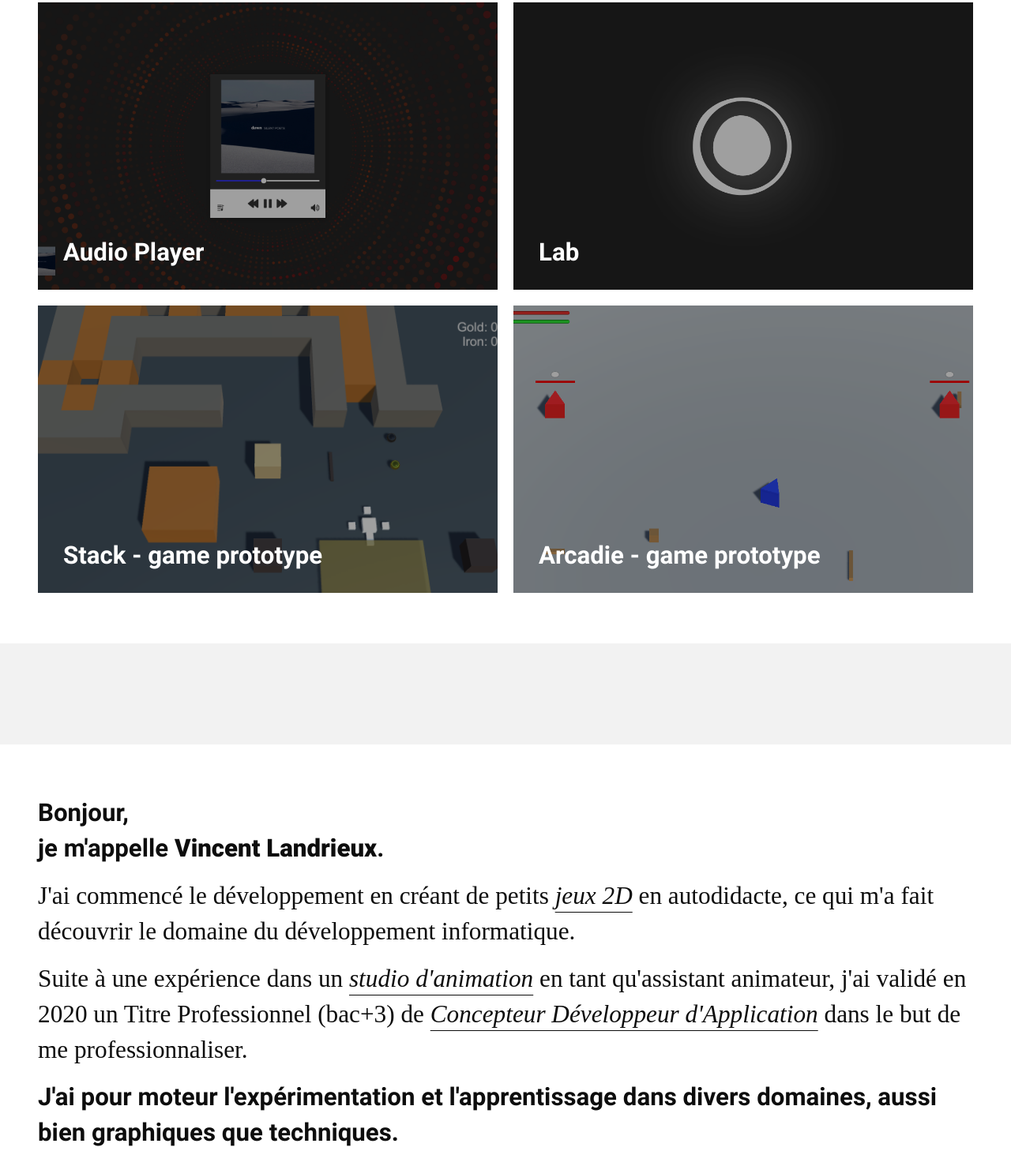
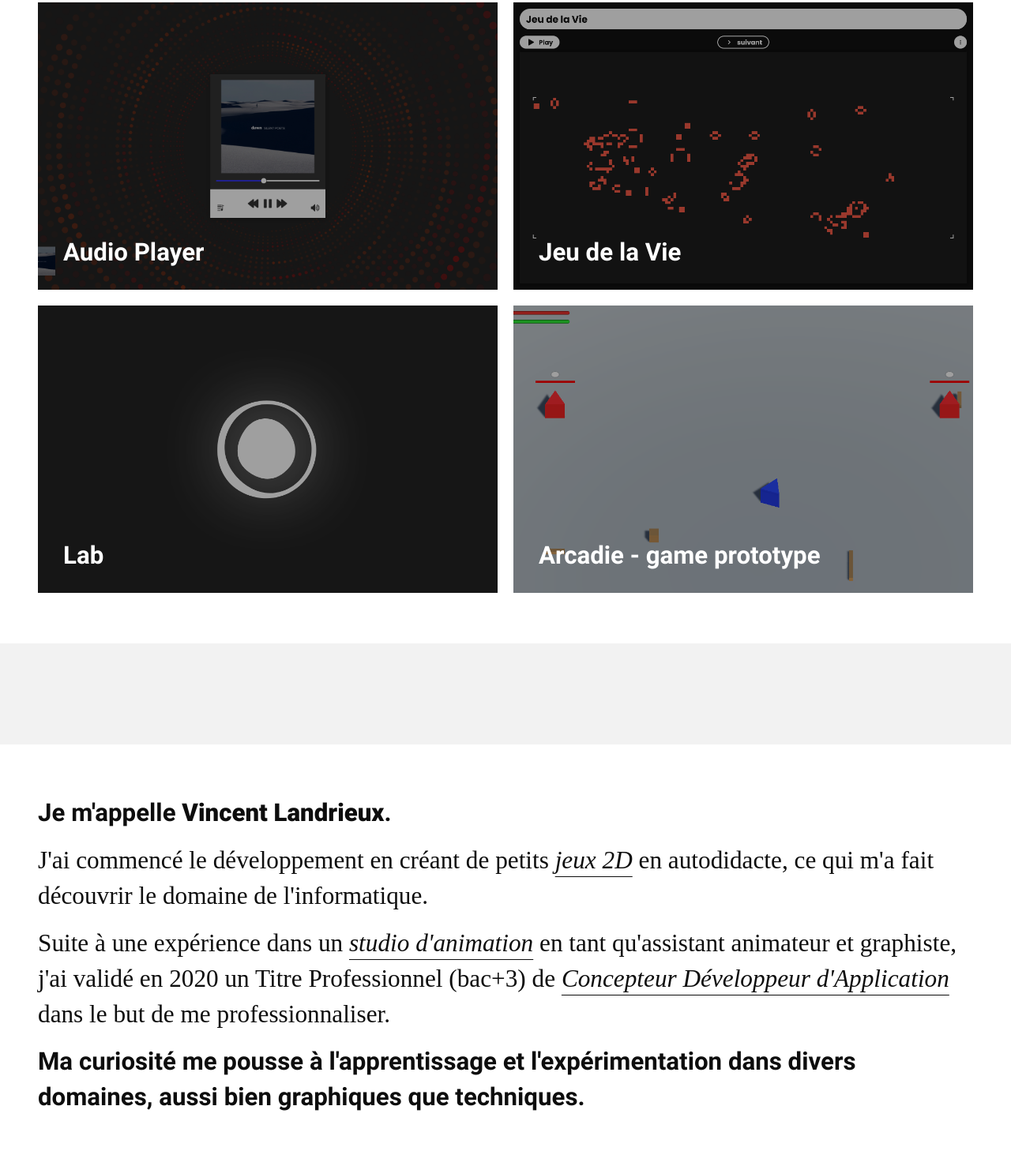
Before and after one commit to VincentLandrieux/VincentLandrieux.github.io, a website: page index.html in a window 1280 px wide. Shown: the part 1503-2980 px from the top of the page at 79% size. Drawn offline with Linux system fonts and the light colour scheme; a web font is replaced by a local one.

Commit message:
feat: add project jeu-de-la-vie

```diff
--- a/index.html
+++ b/index.html
@@ -50,17 +50,16 @@
         <div class="description">
             <div id="description" class="flag"></div>
             <p class="description_bold">
-                Bonjour, <br>
-                je m'appelle <span>Vincent Landrieux</span>.
+                Je m'appelle <span>Vincent Landrieux</span>.
             </p>
             <p class="description_regular">
-                J'ai commencé le développement en créant de petits <span>jeux 2D</span> en autodidacte, ce qui m'a fait découvrir le domaine du développement informatique.
+                J'ai commencé le développement en créant de petits <span>jeux 2D</span> en autodidacte, ce qui m'a fait découvrir le domaine de l'informatique.
             </p>
             <p class="description_regular">
-                Suite à une expérience dans un <span>studio d'animation</span> en tant qu'assistant animateur, j'ai validé en 2020 un Titre Professionnel (bac+3) de <span>Concepteur Développeur d'Application</span> dans le but de me professionnaliser.
+                Suite à une expérience dans un <span>studio d'animation</span> en tant qu'assistant animateur et graphiste, j'ai validé en 2020 un Titre Professionnel (bac+3) de <span>Concepteur Développeur d'Application</span> dans le but de me professionnaliser.
             </p>
             <p class="description_bold">
-                J'ai pour moteur l'expérimentation et l'apprentissage dans divers domaines, aussi bien graphiques que techniques.
+                Ma curiosité me pousse à l'apprentissage et l'expérimentation dans divers domaines, aussi bien graphiques que techniques.
             </p>
         </div>
     </main>
--- a/projets.json
+++ b/projets.json
@@ -42,14 +42,14 @@
                     "link_url": "https://vincentlandrieux.github.io/Audio_Player/"
                 },
                 {
+                    "name": "Jeu de la Vie",
+                    "img_url": "./images/works/jeudelavie.png",
+                    "link_url": "https://github.com/VincentLandrieux/jeu-de-la-vie-dev"
+                },
+                {
                     "name": "Lab",
                     "img_url": "./images/works/lab.png",
                     "link_url": "https://vincentlandrieux.github.io/lab/"
-                },
-                {
-                    "name": "Stack - game prototype",
-                    "img_url": "./images/works/stack.png",
-                    "link_url": "https://monolithe.itch.io/stack?secret=bDBmfp7glHO0mT8WjLxk1DhnNA"
                 },
                 {
                     "name": "Arcadie - game prototype",
```
Also changed, not shown: images/works/jeudelavie.png (added), images/works/stack.png (deleted).
